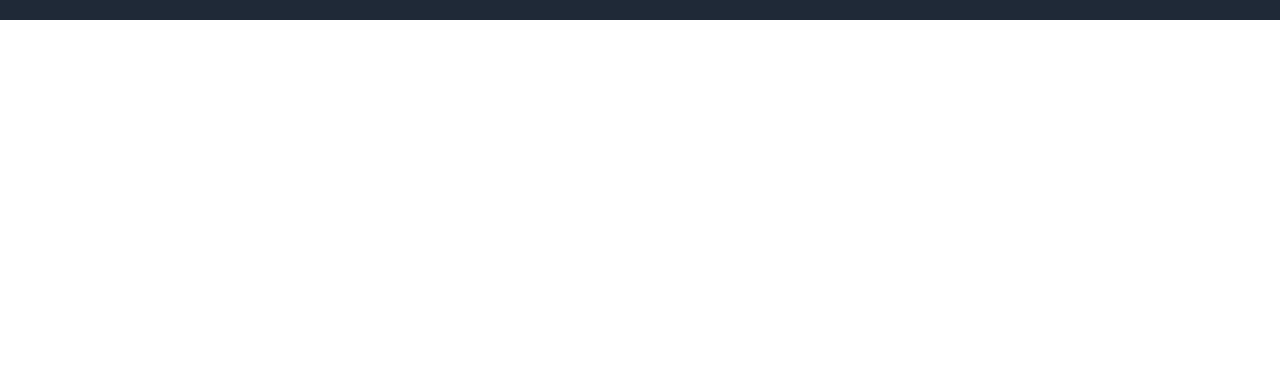
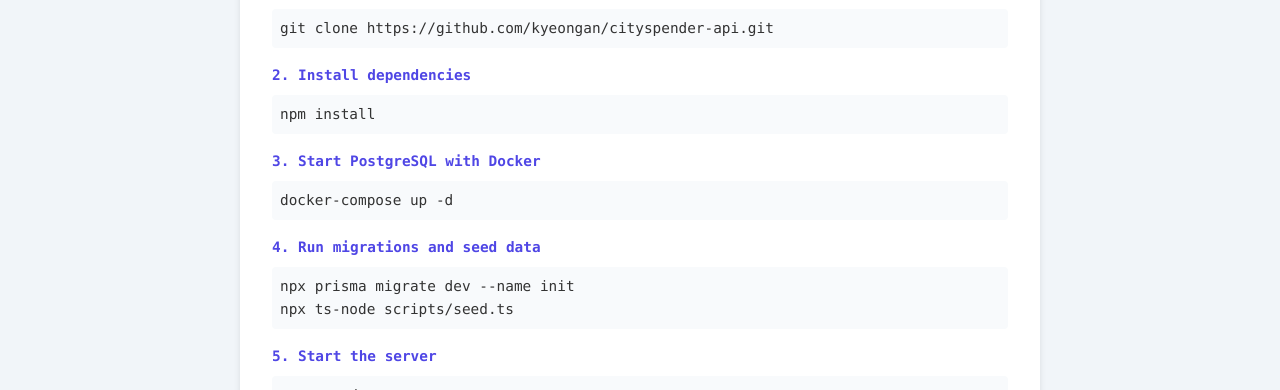
Before and after one commit to kyeongan/cityspender-api, a website: page docs/index.html in a window 1280 px wide. Shown: the part 2410-2800 px from the top of the page. Before the commit the page ends 2430 px from the top, so only its background shows below. Drawn offline with Linux system fonts and the light colour scheme.

Commit message:
fix: Update landing page for GitHub Pages deployment - Fix Get Started button to point to GitHub repository instead of localhost - Add demo project disclaimer in hero section - Add comprehensive local setup instructions - Update navigation links to work properly on GitHub Pages - Include step-by-step guide for running the API locally

```diff
--- a/docs/index.html
+++ b/docs/index.html
@@ -338,7 +338,7 @@
             <div class="nav-links">
                 <a href="#features">Features</a>
                 <a href="#api">API</a>
-                <a href="#docs">Docs</a>
+                <a href="https://kyeongan.github.io/cityspender-api/docs" target="_blank">Docs</a>
                 <a href="https://github.com/kyeongan/cityspender-api" target="_blank">GitHub</a>
             </div>
         </nav>
@@ -349,8 +349,9 @@
         <div class="container">
             <h1>Smart Transaction Analytics</h1>
             <p>Powerful API for city-wide and user-specific transaction insights. Built with modern tech stack for scalability and performance.</p>
+            <p style="opacity: 0.8; font-size: 1rem; margin-bottom: 2rem;">🚀 <strong>Demo Project:</strong> This is a demonstration API showcasing modern web development practices. Clone the repository to run locally!</p>
             <div class="cta-buttons">
-                <a href="http://localhost:3000/docs" class="btn btn-primary">
+                <a href="https://github.com/kyeongan/cityspender-api" target="_blank" class="btn btn-primary">
                     <i class="fas fa-rocket"></i>
                     Get Started
                 </a>
@@ -442,6 +443,57 @@
         </div>
     </section>
 
+    <!-- How to Run Section -->
+    <section class="features" style="background: #f1f5f9;">
+        <div class="container">
+            <h2 class="section-title">How to Run Locally</h2>
+            <div style="max-width: 800px; margin: 0 auto; background: white; padding: 2rem; border-radius: 12px; box-shadow: 0 4px 6px rgba(0, 0, 0, 0.1);">
+                <h3 style="color: #1f2937; margin-bottom: 1rem;">Quick Start Guide</h3>
+                <div style="display: grid; gap: 1rem; font-family: 'Monaco', 'Menlo', monospace; font-size: 0.9rem;">
+                    <div>
+                        <strong style="color: #4f46e5;">1. Clone the repository</strong>
+                        <div style="background: #f8fafc; padding: 0.5rem; border-radius: 4px; margin-top: 0.5rem;">
+                            git clone https://github.com/kyeongan/cityspender-api.git
+                        </div>
+                    </div>
+                    <div>
+                        <strong style="color: #4f46e5;">2. Install dependencies</strong>
+                        <div style="background: #f8fafc; padding: 0.5rem; border-radius: 4px; margin-top: 0.5rem;">
+                            npm install
+                        </div>
+                    </div>
+                    <div>
+                        <strong style="color: #4f46e5;">3. Start PostgreSQL with Docker</strong>
+                        <div style="background: #f8fafc; padding: 0.5rem; border-radius: 4px; margin-top: 0.5rem;">
+                            docker-compose up -d
+                        </div>
+                    </div>
+                    <div>
+                        <strong style="color: #4f46e5;">4. Run migrations and seed data</strong>
+                        <div style="background: #f8fafc; padding: 0.5rem; border-radius: 4px; margin-top: 0.5rem;">
+                            npx prisma migrate dev --name init<br>
+                            npx ts-node scripts/seed.ts
+                        </div>
+                    </div>
+                    <div>
+                        <strong style="color: #4f46e5;">5. Start the server</strong>
+                        <div style="background: #f8fafc; padding: 0.5rem; border-radius: 4px; margin-top: 0.5rem;">
+                            npm run dev
+                        </div>
+                    </div>
+                    <div>
+                        <strong style="color: #4f46e5;">6. Access the API</strong>
+                        <div style="background: #f8fafc; padding: 0.5rem; border-radius: 4px; margin-top: 0.5rem;">
+                            🌐 <a href="http://localhost:3000" target="_blank" style="color: #4f46e5;">Landing Page</a><br>
+                            📚 <a href="http://localhost:3000/docs" target="_blank" style="color: #4f46e5;">Swagger Documentation</a><br>
+                            🧪 <a href="http://localhost:3000/health" target="_blank" style="color: #4f46e5;">Health Check</a>
+                        </div>
+                    </div>
+                </div>
+            </div>
+        </div>
+    </section>
+
     <!-- Stats Section -->
     <section class="stats">
         <div class="container">
```
